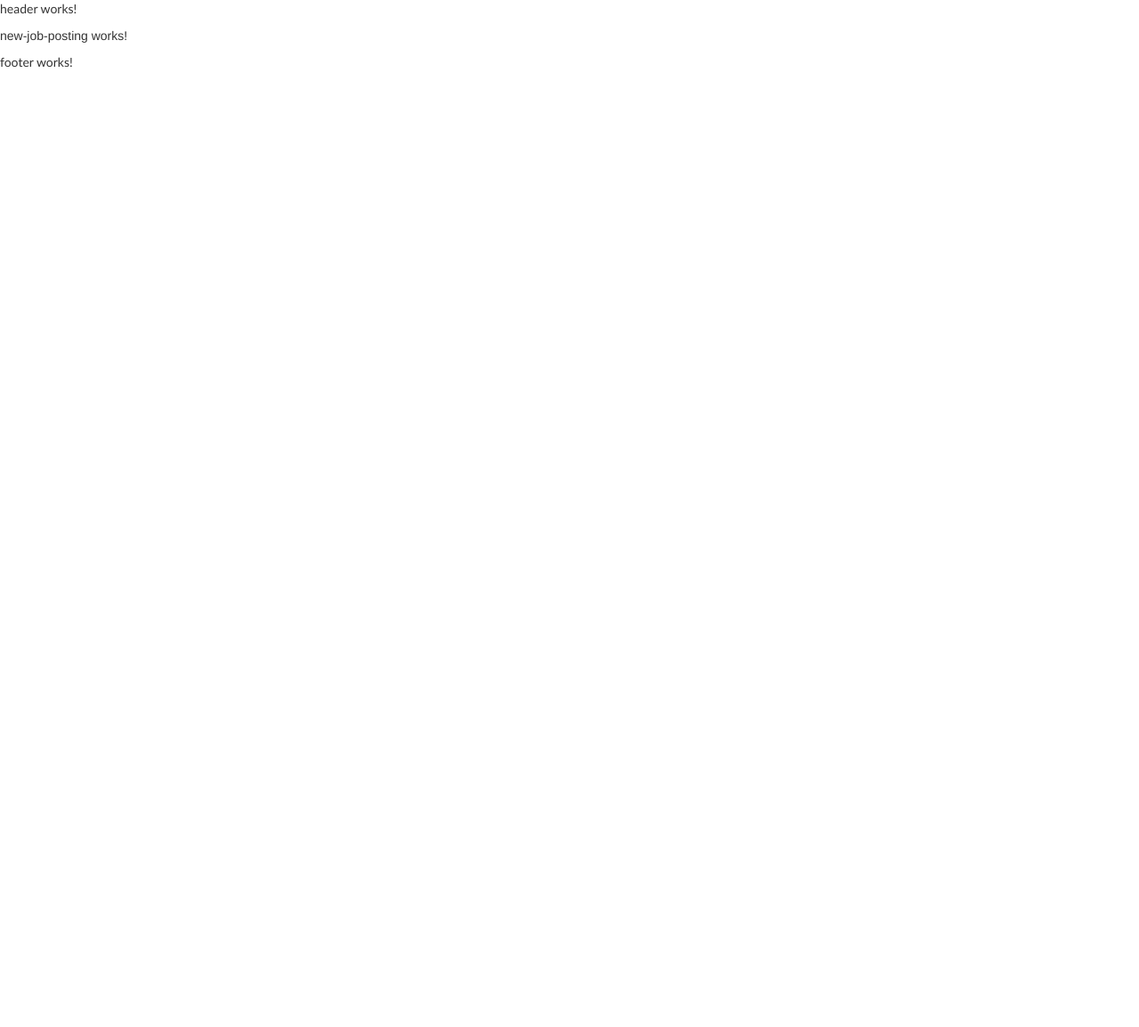
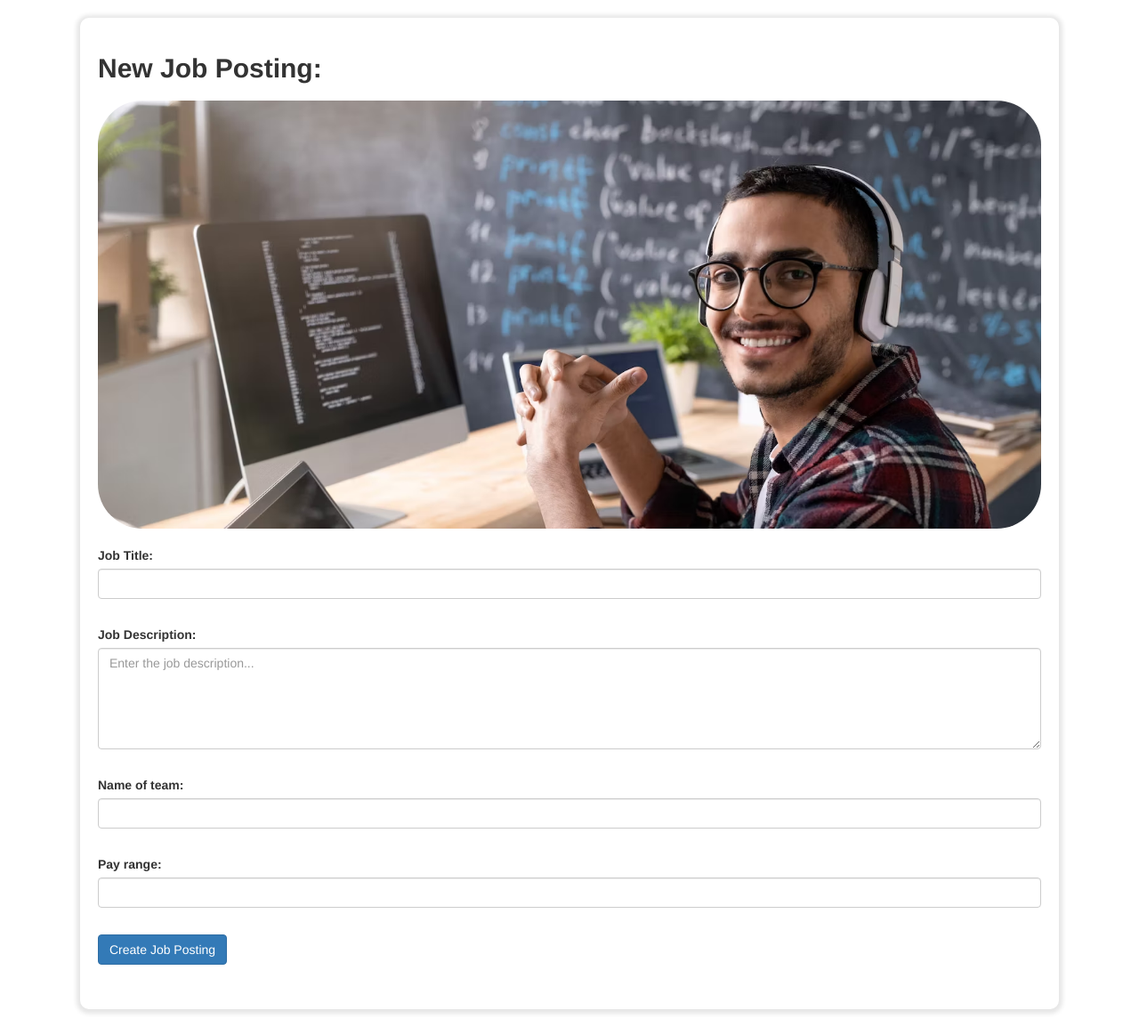
Before and after one commit to roshansadath/CareerPaths---Career-Services-Application, an Angular app in the folder project/frontend/careerPath-UI/: page /posting/new in a window 1280 px wide. Shown: the whole page at 89% size. Before the commit the page ends 800 px from the top, so only its background shows below. Built offline with nearby package versions, Linux system fonts and the light colour scheme.

Commit message:
Added new job posting submit form

```diff
--- a/project/frontend/careerPath-UI/src/app/app.component.html
+++ b/project/frontend/careerPath-UI/src/app/app.component.html
@@ -1,5 +1,6 @@
-<app-header></app-header>
+<!-- <app-header></app-header> -->
 <router-outlet></router-outlet>
-<app-footer></app-footer>
+<!-- <app-footer></app-footer> -->
 <!-- <app-user-profile></app-user-profile> -->
 <!-- <app-dashboard></app-dashboard> -->
+<!-- <app-login></app-login> -->
--- a/project/frontend/careerPath-UI/src/app/app.module.ts
+++ b/project/frontend/careerPath-UI/src/app/app.module.ts
@@ -14,6 +14,7 @@ import { StudentDashboardComponent } from './student-dashboard/student-dashboard
 import { EmployerDashboardComponent } from './employer-dashboard/employer-dashboard.component';
 import { CardComponent } from './card/card.component';
 import { NewJobPostingComponent } from './new-job-posting/new-job-posting.component';
+// import { SignupComponent } from './signup/signup.component';
 
 @NgModule({
   declarations: [
@@ -26,7 +27,8 @@ import { NewJobPostingComponent } from './new-job-posting/new-job-posting.compon
     StudentDashboardComponent,
     EmployerDashboardComponent,
     CardComponent,
-    NewJobPostingComponent
+    NewJobPostingComponent,
+    // SignupComponent
   ],
   imports: [
     BrowserModule,
--- a/project/frontend/careerPath-UI/src/app/employer-dashboard/employer-dashboard.component.html
+++ b/project/frontend/careerPath-UI/src/app/employer-dashboard/employer-dashboard.component.html
@@ -1,6 +1,6 @@
 <div class="container">
     <div>
-        <a routerLink="/posting/new" class="btn-primary posting-btn">New Job Posting</a>
+        <a routerLink="/posting/new" class="btn btn-primary posting-btn">New Job Posting</a>
     </div>
     <div *ngFor="let job of jobPosting">
         <app-card [cardTitle]="job.title" [cardDesc]="job.desc" [cardLocation]="job.location" [cardDate]="job.date"></app-card>
--- a/project/frontend/careerPath-UI/src/app/new-job-posting/new-job-posting.component.css
+++ b/project/frontend/careerPath-UI/src/app/new-job-posting/new-job-posting.component.css
@@ -0,0 +1,14 @@
+.posting-container{
+    box-shadow: 0px 1px 5px 4px rgba(0,0,0,0.1);
+    padding: 20px;
+    margin: 20px;
+    border-radius: 10px;
+}
+.form-container{
+    width: 100%;
+    margin-top: 20px;
+}
+
+form > div{
+    margin-bottom: 30px;
+}
--- a/project/frontend/careerPath-UI/src/app/new-job-posting/new-job-posting.component.html
+++ b/project/frontend/careerPath-UI/src/app/new-job-posting/new-job-posting.component.html
@@ -1 +1,36 @@
-<p>new-job-posting works!</p>
+<div class="container">
+
+    <div class="posting-container">
+        <div>
+            <h2 style="margin-bottom: 20px;"><b>New Job Posting:</b></h2>
+        </div>
+       <div>
+            <img style="width: -webkit-fill-available; border-radius: 50px;" src="../../assets/GettyImages-1209452765.png">
+       </div>
+       <div class="form-container">
+            <form [formGroup]="jobPostingForm" (ngSubmit)="submitNewFormData()">
+                <div>
+                    <div><label>Job Title: </label></div>
+                    <div><input formControlName="jobTitle" class="form-control" type="text"></div>
+                </div>
+                <div>
+                    <div><label>Job Description: </label></div>
+                    <div><textarea formControlName="jobDesc" class="form-control" rows="5" cols="40" placeholder="Enter the job description..."></textarea>
+                    </div>
+                </div>
+                <div>
+                    <div><label>Name of team: </label></div>
+                    <div><input formControlName="nameOfTeam" class="form-control" type="text"></div>
+                </div>
+                <div>
+                    <div><label>Pay range: </label></div>
+                    <div><input formControlName="payRange" class="form-control" type="text"></div>
+                </div>
+
+                <div>
+                    <button class="btn btn-primary" type="submit">Create Job Posting</button>
+                </div>
+            </form>
+       </div>
+    </div>
+</div>
--- a/project/frontend/careerPath-UI/src/app/new-job-posting/new-job-posting.component.ts
+++ b/project/frontend/careerPath-UI/src/app/new-job-posting/new-job-posting.component.ts
@@ -1,4 +1,6 @@
 import { Component } from '@angular/core';
+import { FormBuilder, FormGroup } from '@angular/forms';
+import { EmployerService } from '../services/employer/employer.service';
 
 @Component({
   selector: 'app-new-job-posting',
@@ -7,4 +9,32 @@ import { Component } from '@angular/core';
 })
 export class NewJobPostingComponent {
 
+  jobPostingForm: FormGroup;
+
+  constructor(private formBuilder: FormBuilder,
+    private employeeService: EmployerService){
+    this.jobPostingForm = this.formBuilder.group({
+      jobTitle: '',
+      jobDesc: '',
+      nameOfTeam: '',
+      payRange: ''
+    })
+  }
+
+  ngOnInit(): void{
+
+  }
+
+  submitNewFormData(): void{
+    this.employeeService.postNewJobData(this.jobPostingForm.value)
+    .subscribe({
+      next: response=> {
+        if(response.statusCode == 200){
+          window.alert("Job Posting Successful!");
+        }
+      }, error: err => {
+      console.log(err);
+    }
+    });
+  }
 }
--- a/project/frontend/careerPath-UI/src/app/services/employer/employer.service.ts
+++ b/project/frontend/careerPath-UI/src/app/services/employer/employer.service.ts
@@ -13,4 +13,8 @@ export class EmployerService {
   getJobPostingData(): Observable<any>{
     return this.http.get(`${APIUrl}/employer/postings`);
   }
+
+  postNewJobData(data: any): Observable<any>{
+    return this.http.post(`${APIUrl}/employer/post/job`, data);
+  }
 }
```
Also changed, not shown: project/frontend/careerPath-UI/src/assets/GettyImages-1209452765.png (added).
